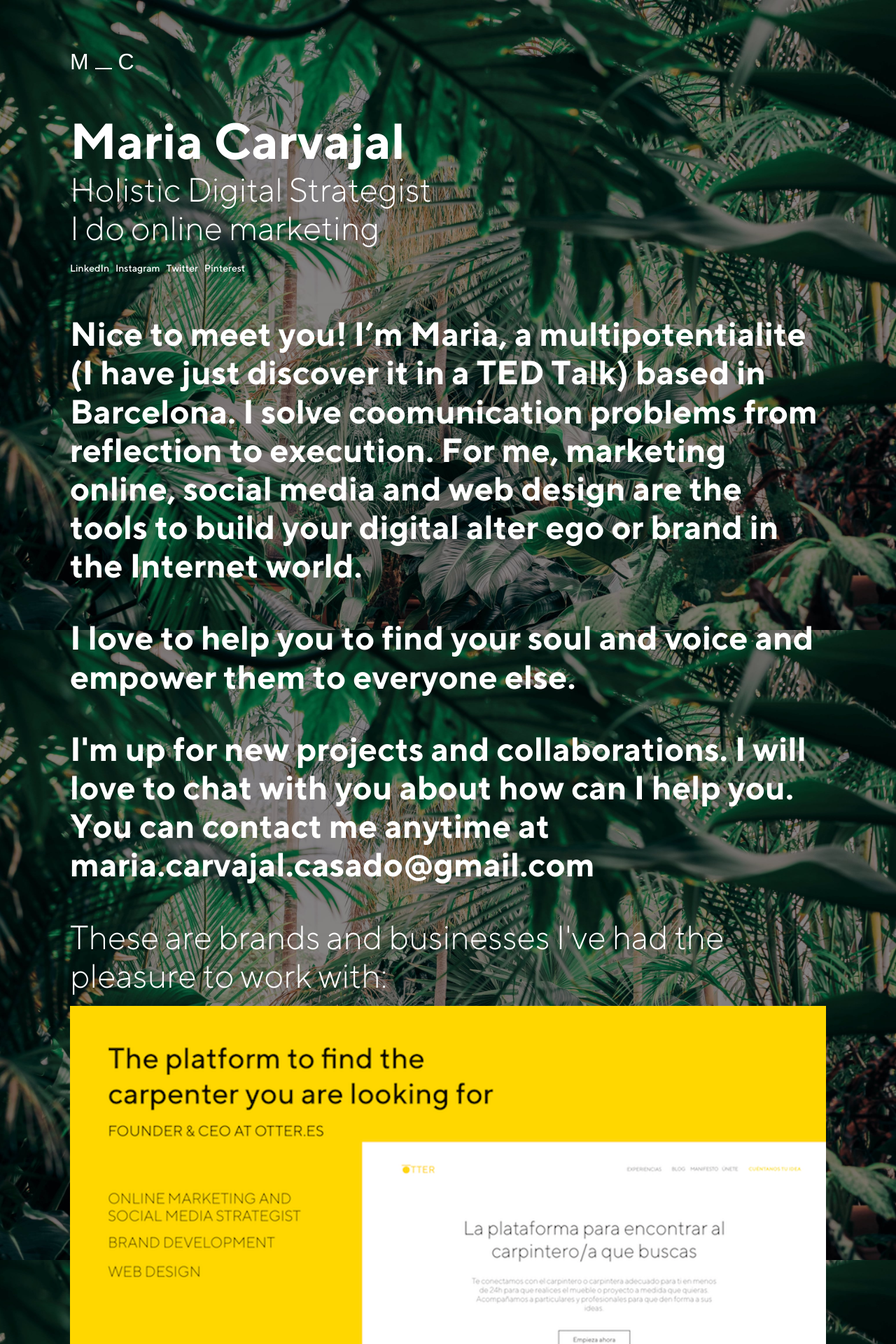
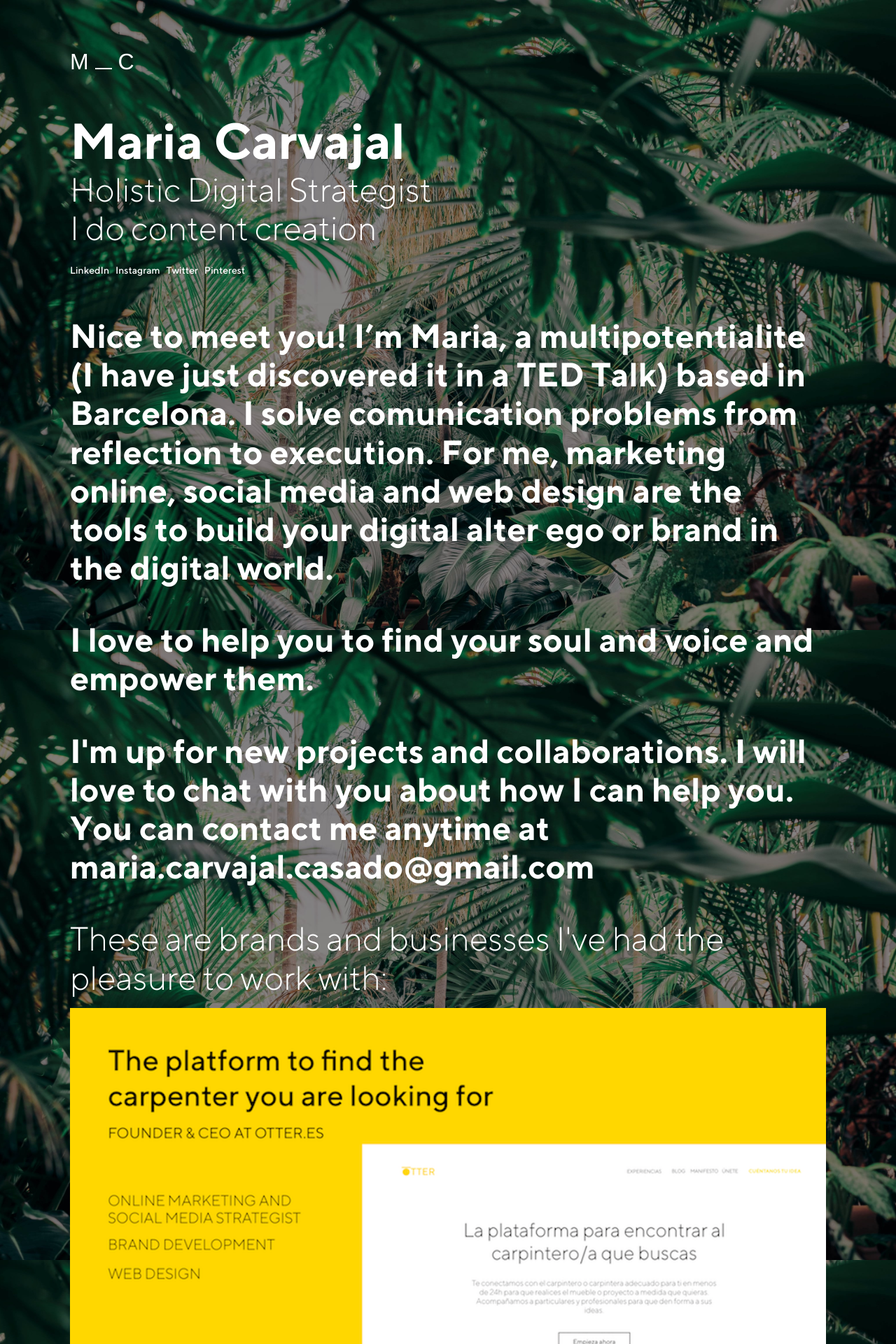
Before and after one commit to msanroman/mariacarvajal, a Jekyll site: the page built from index.html, in a window 1280 px wide. Shown: the top 1920 px of the page at 70% size. Built offline with Jekyll 4.4.1, drawn with Linux system fonts in a browser that asks for light colours; nearby versions of some CDN libraries; some web fonts are replaced; some of the changed text lies outside the part shown.

Commit message:
Updare copies & add role slider

```diff
--- a/_config.yml
+++ b/_config.yml
@@ -7,14 +7,14 @@
 
 # Site settings
 title: Maria Carvajal
-subtitle: Holistic Digital Strategist I do online marketing
+subtitle: Holistic Digital Strategist
 email: maria.carvajal.casado@gmail.com
 description:
-  - Nice to meet you! I’m Maria, a multipotentialite (I have just discover it in a TED Talk)  based in Barcelona. I solve coomunication problems from reflection to execution. For me, marketing online, social media and web design are the tools to build your digital alter ego or brand in the Internet world.
-  - I love to help you to find your soul and voice and empower them to everyone else.
+  - Nice to meet you! I’m Maria, a multipotentialite (I have just discovered it in a TED Talk) based in Barcelona. I solve comunication problems from reflection to execution. For me, marketing online, social media and web design are the tools to build your digital alter ego or brand in the digital world.
+  - I love to help you to find your soul and voice and empower them.
 bio:
-  - I studied Audiovisual Communication. The love for aesthetics and the power of words are the two hemispheres of my creative brain. After few years working on tv, stylism and coolhuntingI I decide to focus on the digital path to understant new tools to communicate to the world. I had the opportunity to learn and work in Marketing Online at the great agency Runroom.
-  - After almost three years there, I had an idea and I decided to bring it to life and I started a new challenge as the founder of Otter.  Realising the importance of copy and the use of words to improve our lives and realtion to others guided me to studied and get the certified on  NLP. I decide to start sharing my learning and thoughts along this path as The Zen Freelancer.
+  - I studied Audiovisual Communication. The love for aesthetics and the power of words are the two hemispheres of my creative brain. After few years working on TV, stylism and coolhunting I decided to focus on the digital path to understand new tools to communicate to the world. I had the opportunity to learn and work in Online Marketing at Runroom.
+  - After almost three years there, I had an idea and I decided to bring it to life starting a new challenge as the founder of Otter. Realising the importance of copy and the use of words to improve our lives and relation with each other guided me to study and get certified on NLP. I decided to start sharing my learnings and thoughts along this path as The Zen Freelancer.
   - I love to work with other freelancers or brands. If you are looking for a holistic digital communicator you can reach me here.
 # baseurl: "/mariacarvajal" # the subpath of your site, e.g. /blog
 url: "http://mariacarvajal.es" # the base hostname & protocol for your site
@@ -40,6 +40,6 @@
   image: https://cdn-images-1.medium.com/max/2000/1*dROz4jf5v6e7Zet0NcOQ-g.jpeg
   url: https://medium.com/@Maria_Carvajal/be-grateful-of-your-imperfections-and-how-to-deal-with-your-perfectionism-when-its-on-fire-ccfbe10a1390
   title: “Be grateful of your imperfections” and how to deal with your perfectionism when it’s on fire.
-work: I'm up for new projects and collaborations. I will love to chat with you about how can I help you. You can contact me anytime at maria.carvajal.casado@gmail.com
+work: I'm up for new projects and collaborations. I will love to chat with you about how I can help you. You can contact me anytime at maria.carvajal.casado@gmail.com
 # Build settings
 markdown: kramdown
--- a/_includes/head.html
+++ b/_includes/head.html
@@ -16,4 +16,8 @@
 	<link rel="manifest" href="{{ "/manifest.json" | prepend: site.baseurl }}">
 	<link rel="mask-icon" href="{{ "/safari-pinned-tab.svg | prepend: site.baseurl }}" color="#5bbad5">
 	<meta name="theme-color" content="#ffffff">
+	<script
+		src="https://code.jquery.com/jquery-3.2.1.slim.min.js"
+		integrity="sha256-k2WSCIexGzOj3Euiig+TlR8gA0EmPjuc79OEeY5L45g="
+		crossorigin="anonymous"></script>
 </head>
--- a/_includes/header.html
+++ b/_includes/header.html
@@ -7,9 +7,25 @@
 	</section>
 	<h1>{{ site.title }}</h1>
 	<h2>{{ site.subtitle }}</h2>
+	<span class="roles">I do online marketing</span>
 	<section class="rrss-links">
 		{% for link in site.links %}
 			<a class="rrss-link" href="{{ link.link[1] }}" target="_blank">{{ link.link[0] }}</a>
 		{% endfor %}
 	</section>
 </header>
+<script type="text/javascript">
+	var roles = [
+		'online marketing',
+		'content creation',
+		'web design',
+		'brand development'
+	];
+	var roleIndex = 0;
+	setInterval(function() {
+		var role = roles[roleIndex];
+		$('.roles').text('I do ' + role);
+		roleIndex += 1;
+		roleIndex = roleIndex % roles.length;
+	}, 2000);
+</script>
--- a/_sass/_maria.scss
+++ b/_sass/_maria.scss
@@ -17,6 +17,13 @@
 }
 
 h2 {
+	font-family: $light-font-family;
+	font-size: 1.25em;
+	line-height: 1.15;
+	margin-bottom: 0;
+}
+
+.roles {
 	font-family: $light-font-family;
 	font-size: 1.25em;
 	line-height: 1.15;
@@ -67,6 +74,10 @@
 	font-family: $medium-font-family;
 	font-size: $small-font-size;
 	color: $text-color;
+
+	&:visited {
+		color: $text-color;
+	}
 }
 
 .projects {
--- a/css/main.scss
+++ b/css/main.scss
@@ -67,6 +67,9 @@
 	h2 {
 		font-size: 1.5em;
 	}
+	.roles {
+		font-size: 1.5em;
+	}
 
 	.big-text {
 		font-size: 1.5em;
```
